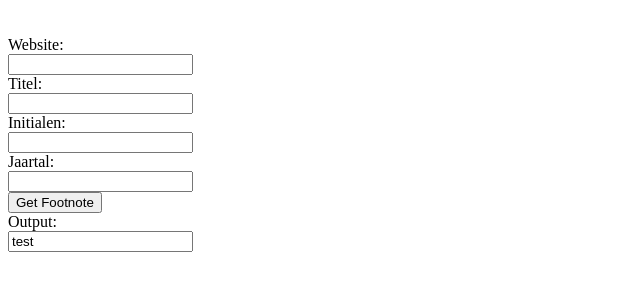
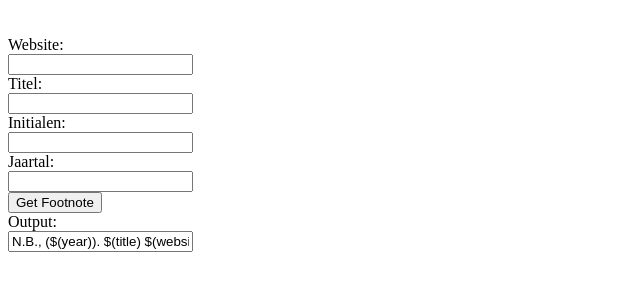
Before and after one commit to tristan-tr/footnote-creator, a plain HTML site: page index.html in a window 1280 px wide. Both pictures are taken after a click on the button "Get Footnote". Shown: the part 48-338 px from the top of the page, without its empty margins (0-640 px from the left). Drawn offline with Linux system fonts and the light colour scheme.

Commit message:
Update index.html

```diff
--- a/index.html
+++ b/index.html
@@ -2,18 +2,13 @@
 	<head>
 		<script type="text/javascript">
 			function generateFootnote(form){
-				currentDate = new Date(Date.now()).toLocaleString('en-GB').split(',')[0]; // Get the current date in dd-mm-yyyy format
-				console.log(currentDate);
+				currentDate = new Date(Date.now()).toLocaleString('en-GB').split(',')[0]; // Get the current date in dd/mm/yyyy format
 				website = form.website.value;
-				console.log(website);
 				title = form.title.value;
-				console.log(title);
 				author = form.author.value === "" ? "N.B." : form.author.value;
-				console.log(author);
-				year = form.year.value === "" ? currentDate.split('-')[2] : form.year.value;
-				console.log(year);
+				year = form.year.value === "" ? currentDate.split('/')[2] : form.year.value;
 
-				form.output.value = "test";
+				form.output.value = `${author}, ($(year)). $(title) $(website) geraadpleegd op $(currentDate).`
 			}
 		</script>
 	</head>
```
